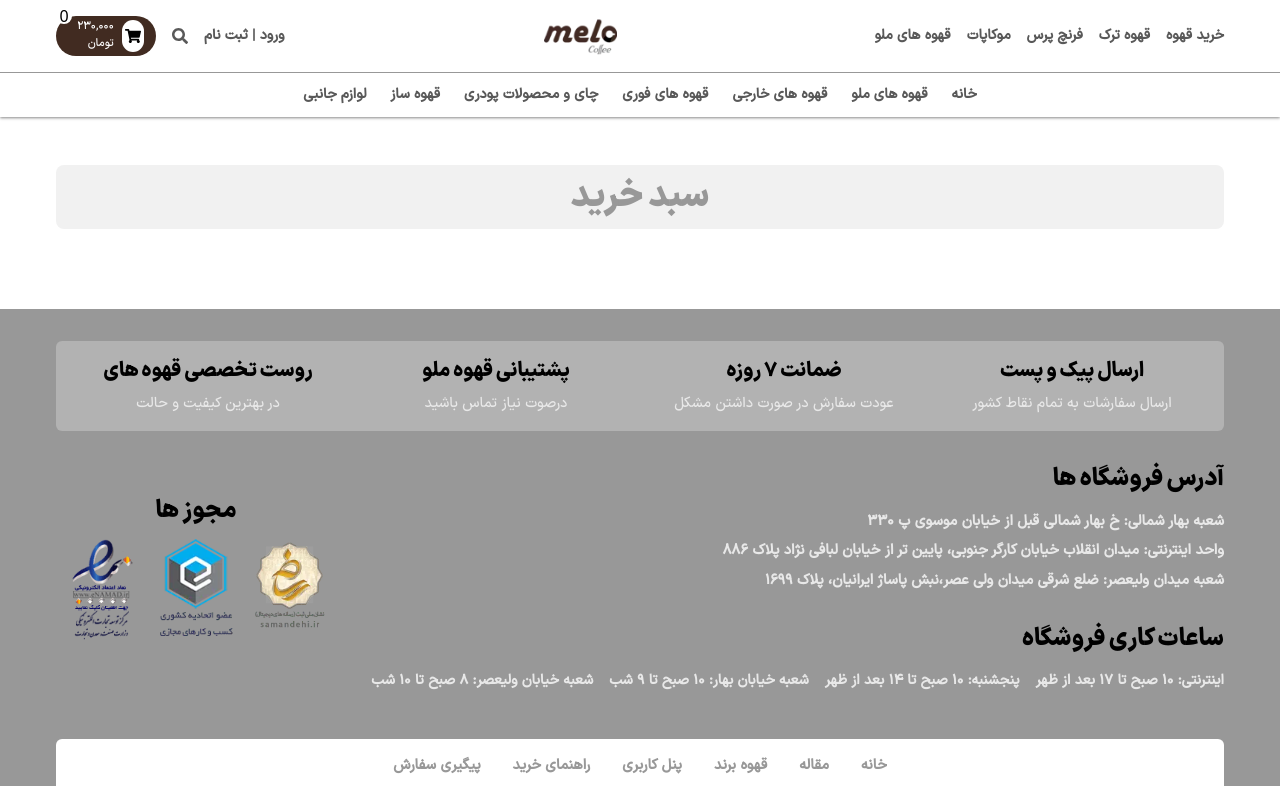
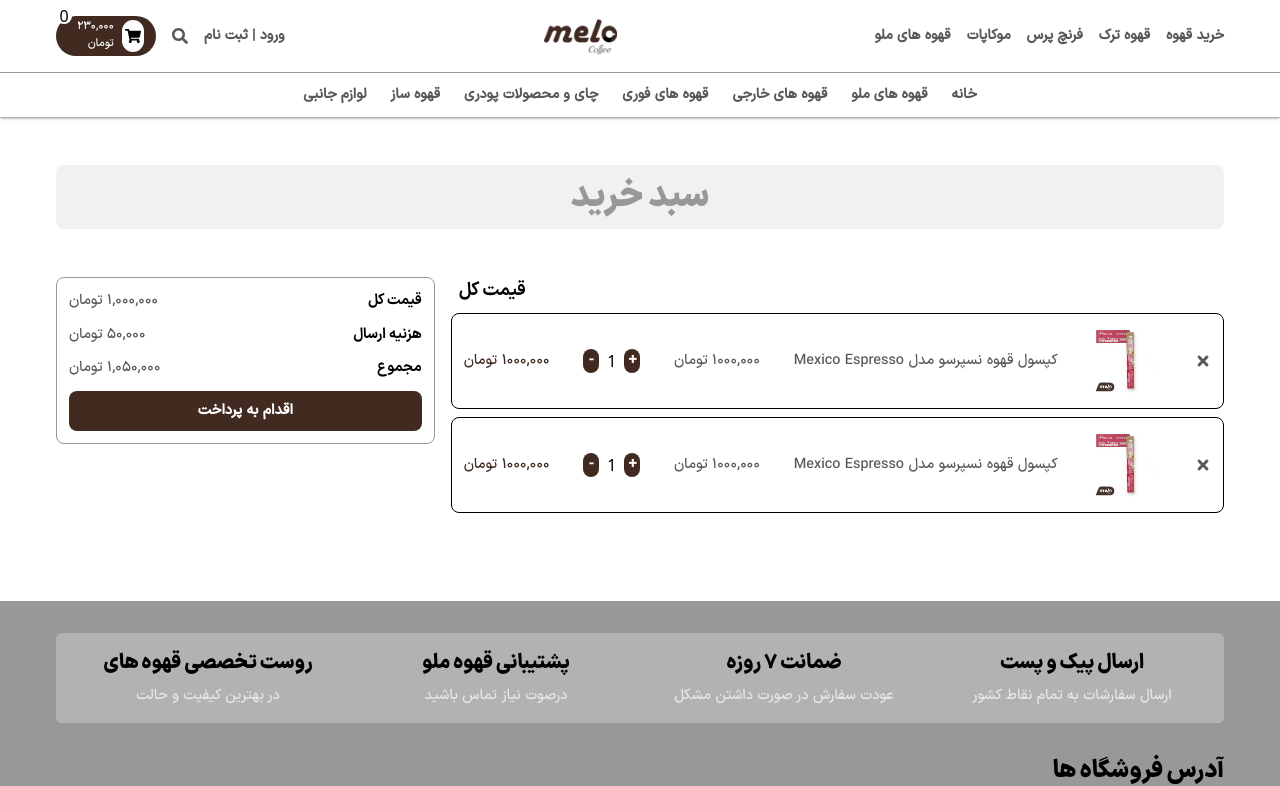
Before and after one commit to mohammadmehdidalvandii/mello-coffee, a Next.js app: page /cart in a window 1280 px wide. Shown: the top 786 px of the page. Built offline with nearby package versions, Linux system fonts and the light colour scheme.

Commit message:
created section basket for cart-page

```diff
--- a/src/app/cart/page.tsx
+++ b/src/app/cart/page.tsx
@@ -2,6 +2,7 @@
 import Footer from '@/components/module/Footer/Footer'
 import MainHeader from '@/components/module/MainHeader/MainHeader'
 import Navbar from '@/components/module/Navbar/Navbar'
+import Basket from '@/components/template/cart/Basket/Basket'
 import React from 'react'
 
 const page:React.FC =()=>{
@@ -10,6 +11,7 @@
     <Navbar/>
     <MainHeader/>
     <Breadcrumb text='سبد خرید'/>
+    <Basket/>
     <Footer/>
     </>
   )
--- /dev/null
+++ b/src/components/template/cart/Basket/Basket.tsx
@@ -0,0 +1,62 @@
+import Image from 'next/image'
+import React from 'react'
+import { FaTimes } from 'react-icons/fa'
+
+const Basket:React.FC = ()=>{
+  return (
+    <section className="block">
+        <div className="container">
+            <div className="grid gap-4 lg:grid-cols-3 md:grid-cols-3 sm:grid-cols-1">
+                <div className="block md:col-span-2">
+                    <div className="hidden  md:flex justify-end ">
+                        <span className="block font-iranBold text-lg ml-2 ">قیمت کل</span>
+                    </div>
+                    <div className="flex flex-col md:flex-row md:gap-3 items-center justify-between border  p-3 rounded-lg mb-2 mt-2">
+                        <span className="block text-text cursor-pointer"><FaTimes/></span>
+                        <Image src='/assets/images/p-1.webp' alt='product' width={70} height={70}/>
+                        <span className="block font-iranMedium text-md text-text">	کپسول قهوه نسپرسو مدل Mexico Espresso</span>
+                        <span className="block font-iranMedium text-md text-text">	1000,000 تومان  </span>
+                        <div className="flex items-center justify-center gap-2">
+                            <button className="btn_primary w-4 h-6">+</button>
+                            <span>1</span>
+                            <button className="btn_primary w-4 h-6">-</button>
+                        </div>
+                        <span className="block font-iranMedium text-md text-primary-100">	1000,000 تومان  </span>
+                    </div>
+                    <div className="flex flex-col md:flex-row md:gap-3 items-center justify-between border  p-3 rounded-lg mb-2 mt-2">
+                        <span className="block text-text cursor-pointer"><FaTimes/></span>
+                        <Image src='/assets/images/p-1.webp' alt='product' width={70} height={70}/>
+                        <span className="block font-iranMedium text-md text-text">	کپسول قهوه نسپرسو مدل Mexico Espresso</span>
+                        <span className="block font-iranMedium text-md text-text">	1000,000 تومان  </span>
+                        <div className="flex items-center justify-center gap-2">
+                            <button className="btn_primary w-4 h-6">+</button>
+                            <span>1</span>
+                            <button className="btn_primary w-4 h-6">-</button>
+                        </div>
+                        <span className="block font-iranMedium text-md text-primary-100">	1000,000 تومان  </span>
+                    </div>
+                </div>
+                <div className="block">
+                    <ul className="block border border-secondary-100 p-3 rounded-lg">
+                        <li className="flex items-center justify-between mb-3">
+                            <span className="block font-iranBold text-md ">قیمت کل </span>
+                            <span className="block font-iranMedium text-md text-text">1,000,000 تومان</span>
+                        </li>
+                        <li className="flex items-center justify-between mb-3">
+                            <span className="block font-iranBold text-md ">هزنیه ارسال </span>
+                            <span className="block font-iranMedium text-md text-text">50,000 تومان</span>
+                        </li>
+                        <li className="flex items-center justify-between mb-3">
+                            <span className="block font-iranBold text-md ">مجموع</span>
+                            <span className="block font-iranMedium text-md text-text">1,050,000 تومان</span>
+                        </li>
+                        <button className='btn_primary w-full h-10'>اقدام به پرداخت</button>
+                    </ul>
+                </div>
+            </div>
+        </div>
+    </section>
+  )
+}
+
+export default Basket
```
